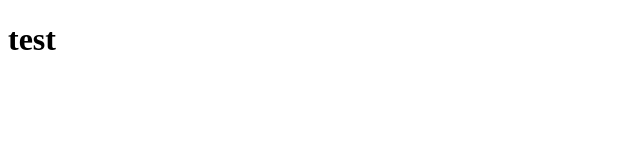
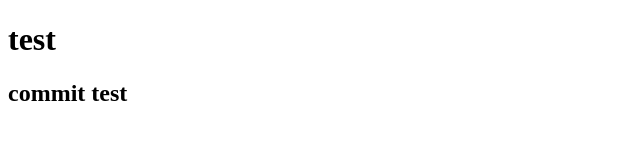
Before and after one commit to mu3106/BMISweb, a plain HTML site: page index.html in a window 1280 px wide. Shown: the whole page, without its empty margins (0-640 px from the left). Drawn offline with Linux system fonts and the light colour scheme.

Commit message:
test comit

```diff
--- a/index.html
+++ b/index.html
@@ -2,4 +2,5 @@
 <html lang="en">
     <title>test</title>
 <h1>test</h1>
+<h2>commit test</h2>
 </html>
```
